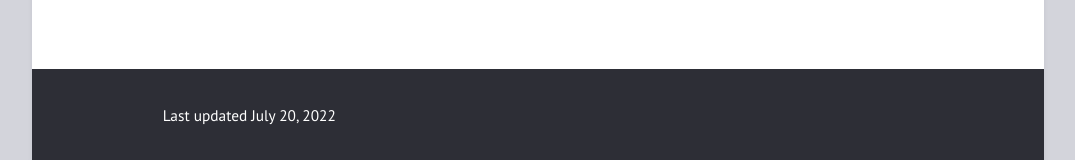
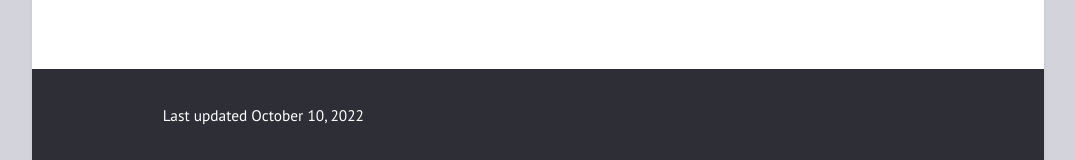
Before and after one commit to zehuiyin/personal_website_jekyll, a Jekyll site: the page built from index.md, in a window 1280 px wide. Shown: the part 737-897 px from the top of the page, without its empty margins (102-1177 px from the left). Built offline with Jekyll 4.4.1, drawn with Linux system fonts in a browser that asks for light colours.

Commit message:
Update _config.yml

```diff
--- a/_config.yml
+++ b/_config.yml
@@ -1,6 +1,6 @@
 title: "Zehui Yin's Personal Website"
 author: "Zehui Yin"
-description: "Last updated July 20, 2022"
+description: "Last updated October 10, 2022"
 permalink: /:title/
 lang: "en"
 excerpt_separator: "<!-- readmore -->"
```
